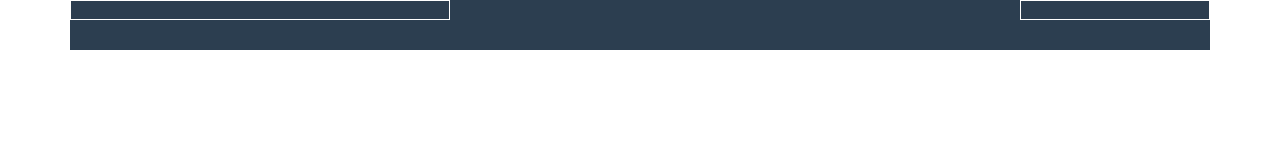
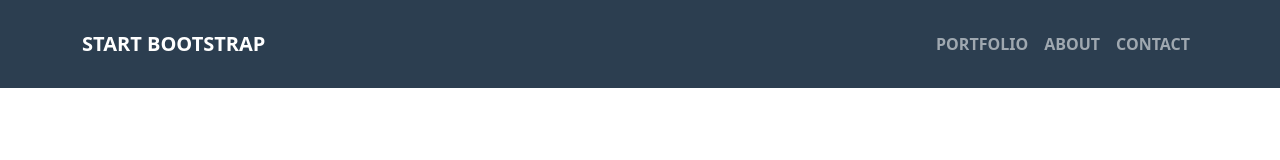
Before and after one commit to AlessandroOviszach/html-css-bootstrap-freelancer, a plain HTML site: page index.html in a window 1280 px wide. Drawn offline with nearby package versions, Linux system fonts and the light colour scheme.

Commit message:
header restyling

```diff
--- a/css/main.css
+++ b/css/main.css
@@ -1,9 +1,7 @@
 header {
     background-color: #2c3e50;
-    height: 50px;
 }
 
-header section.top_bar div {
-    border: 1px solid white;
-    height: 20px;
+nav {
+    font-weight: 700;
 }
--- a/index.html
+++ b/index.html
@@ -13,23 +13,43 @@
     <link rel="stylesheet" href="./css/main.css">
 </head>
 <body>
-    <header class="container align-items-end">
-        <!-- Top bar section -->
-        <section class="row top_bar">
-            <div class="col-4 logo_container"></div> <!-- TODO spazio logo | Top bar -->
+    <!-- main header -->
+    <header class="main-header">
 
-            <div class="offset-6 col-2"> <!-- TODO spazio navigation links | Top bar -->
-                <ul class="menu"></ul>
+        <nav class="navbar navbar-expand-md text-uppercase navbar-dark py-4">
+            <div class="container">
+              <a class="navbar-brand" href="#">Start Bootstrap</a>
+
+              <button
+                class="navbar-toggler"
+                type="button"
+                data-bs-toggle="collapse"
+                data-bs-target="#navbarSupportedContent"
+                aria-controls="navbarSupportedContent"
+                aria-expanded="false"
+                aria-label="Toggle navigation">
+
+                <span class="navbar-toggler-icon"></span>
+              </button>
+
+              <div class="collapse navbar-collapse justify-content-end" id="navbarSupportedContent">
+                <ul class="navbar-nav">
+                  <li class="nav-item">
+                    <a class="nav-link" href="#">Portfolio</a>
+                  </li>
+
+                  <li class="nav-item">
+                    <a class="nav-link" href="#">About</a>
+                  </li>
+
+                  <li class="nav-item">
+                    <a class="nav-link" href="#">Contact</a>
+                  </li>
+                </ul>
+              </div>
             </div>
-        </section>
+          </nav>
+
     </header>
-
-    <main>
-
-    </main>
-
-    <footer>
-
-    </footer>
 </body>
 </html>
```
